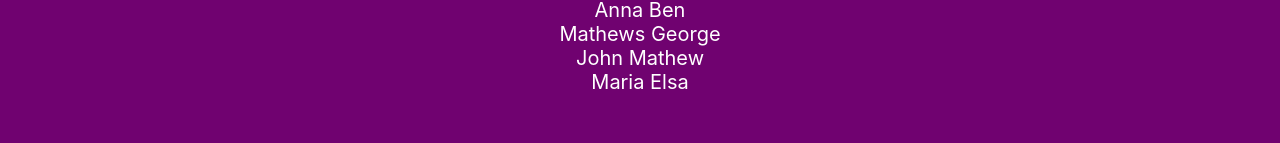
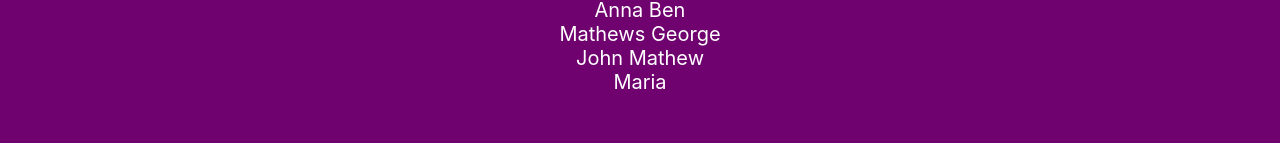
Before and after one commit to asin977/Auction-Bidding-System, a React (Create React App) app: page / in a window 1280 px wide. Shown: the part 304-447 px from the top of the page. Built offline with nearby package versions, Linux system fonts and the light colour scheme.

Commit message:
refractor:updated the UI

```diff
--- a/src/data/uers.json
+++ b/src/data/uers.json
@@ -19,7 +19,7 @@
     },
     {
       "id": "user4",
-      "name": "Maria Elsa",
+      "name": "Maria",
       "email": "maria.elsa@example.com",
       "balance": 120000
     }
```
Also changed, not shown: src/pages/home.css (line endings or trailing spaces).
